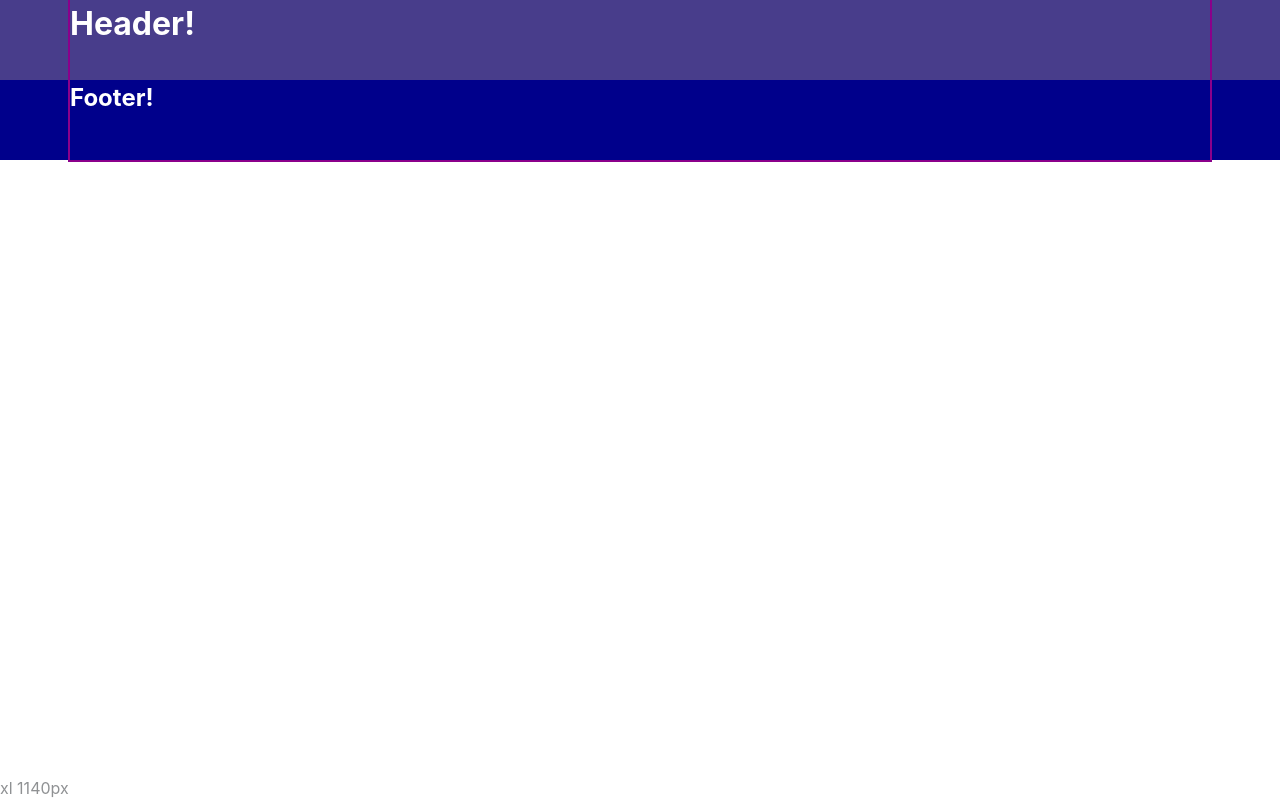
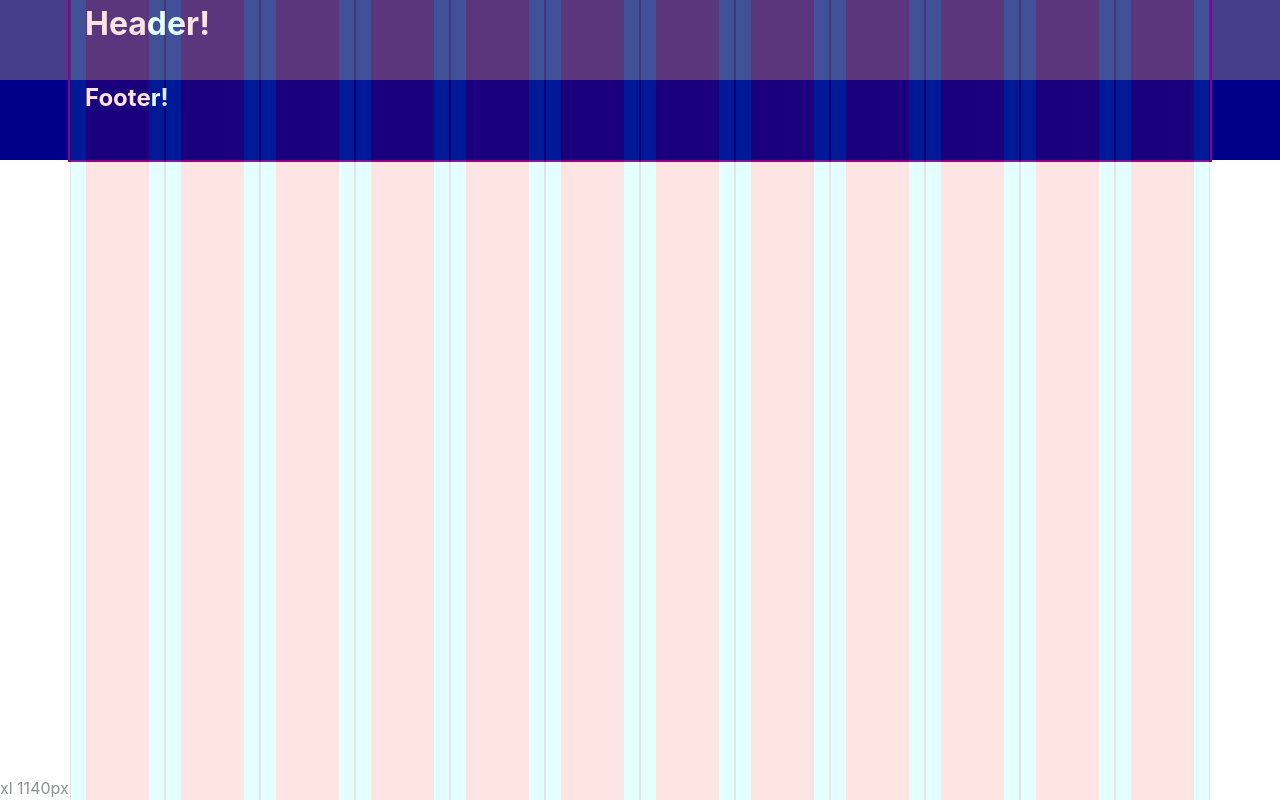
Before and after one commit to PaulDMooney/css-grid-blog, an Angular app in the folder sample-app/: page / in a window 1280 px wide. Built offline with nearby package versions, Linux system fonts and the light colour scheme.

Commit message:
Added overlay to display grid

```diff
--- a/sample-app/src/app/app.component.html
+++ b/sample-app/src/app/app.component.html
@@ -1,13 +1,21 @@
 <!--The content below is only a placeholder and can be replaced.-->
 <div class="container report-breakpoint show-container">
 
+  <div class="row grid-display">
+    <div class="col-sm-1" *ngFor="let num of [1,2,3,4,5,6,7,8,9,10,11,12]">
+      <div class="outter-content">
+        <div class="inner-content"></div>
+      </div>
+    </div>
+  </div>
+
   <div class="row breakout-background header">
-    <h1>Header!</h1>
+    <div class="col-sm-12"><h1>Header!</h1></div>
   </div>
 
 <router-outlet></router-outlet>
 
   <div class="row breakout-background footer">
-    <h2>Footer!</h2>
+    <div class="col-sm-12"><h2>Footer!</h2></div>
   </div>
 </div>
--- /dev/null
+++ b/sample-app/src/scss/_breakoutbackground.scss
@@ -0,0 +1,30 @@
+@import '~bootstrap/scss/variables';
+@import '~bootstrap/scss/bootstrap-grid';
+
+@import '~bootstrap/scss/mixins';
+
+
+// Apply this class to elemnents which should have breakout backgrounds
+.breakout-background {
+  position: relative; // establish breakout positioning ancestor
+  z-index: 0; // establish stacking context for breakout
+
+  // Breakout background pseudo element
+  &:before {
+    content:'';
+    position: absolute;
+    height: 100%;
+    z-index: -1;
+    top:0;
+    width: 100vw; // Takes up 100% of the viewport width
+
+    // Different left position for each breakpoint
+    @each $breakpoint, $container-max-width in $container-max-widths {
+      @include media-breakpoint-up($breakpoint, $grid-breakpoints) {
+
+        // Position -50% of viewport width, then readjust right again half the grid container width
+        left: calc(-100vw / 2 + #{$container-max-width} / 2)
+      }
+    }
+  }
+}
--- /dev/null
+++ b/sample-app/src/scss/_debug.scss
@@ -0,0 +1,48 @@
+.report-breakpoint {
+  @each $breakpoint, $container-max-width in $container-max-widths {
+    @include media-breakpoint-up($breakpoint, $grid-breakpoints) {
+      &:before {
+        content: '#{$breakpoint} #{$container-max-width}';
+        position: absolute;
+        bottom: 0;
+        left: 0;
+        z-index: 1;
+        opacity: 0.5;
+      }
+    }
+  }
+}
+
+.show-container {
+  &.container {
+    outline: 2px solid darkmagenta;
+  }
+
+  & .breakout-background {
+    z-index: unset;
+  }
+}
+
+.grid-display.row {
+  z-index: 2;
+  .col-sm-1 {
+    .outter-content{
+      position: absolute;
+      height: 100vh;
+      background-color: aqua;
+      border-left: 1px solid black;
+      border-right: 1px solid black;
+      opacity: 0.1;
+      z-index: 1;
+      left:0;
+      padding:inherit;
+      // position: absolute;
+      width: 100%;
+      .inner-content {
+        background-color: red;
+        height: 100%;
+        width: 100%;
+      }
+    }
+  }
+}
--- a/sample-app/src/styles.scss
+++ b/sample-app/src/styles.scss
@@ -5,43 +5,10 @@
 @import '~bootstrap/scss/bootstrap-grid';
 
 @import '~bootstrap/scss/mixins';
+@import './scss/breakoutbackground';
+@import './scss/debug';
 
 
-.report-breakpoint {
-  @each $breakpoint, $container-max-width in $container-max-widths {
-    @include media-breakpoint-up($breakpoint, $grid-breakpoints) {
-      &:before {
-        content: '#{$breakpoint} #{$container-max-width}';
-        position: absolute;
-        bottom: 0;
-        left: 0;
-        z-index: 1;
-        opacity: 0.5;
-      }
-    }
-  }
-}
-
-.breakout-background {
-  position: relative;
-  z-index: 0;
-
-  &:before {
-    content:'';
-    position: absolute;
-    height: 100%;
-    z-index: -1;
-    top:0;
-    width: 100vw;
-
-    // Different width for each breakpoint
-    @each $breakpoint, $container-max-width in $container-max-widths {
-      @include media-breakpoint-up($breakpoint, $grid-breakpoints) {
-        left: calc(-100vw / 2 + #{$container-max-width} / 2)
-      }
-    }
-  }
-}
 
 .header {
   height: 5rem;
@@ -58,13 +25,3 @@
     background: darkblue;
   }
 }
-
-.show-container {
-  &.container {
-    outline: 2px solid darkmagenta;
-  }
-
-  & .breakout-background {
-    z-index: unset;
-  }
-}
```
